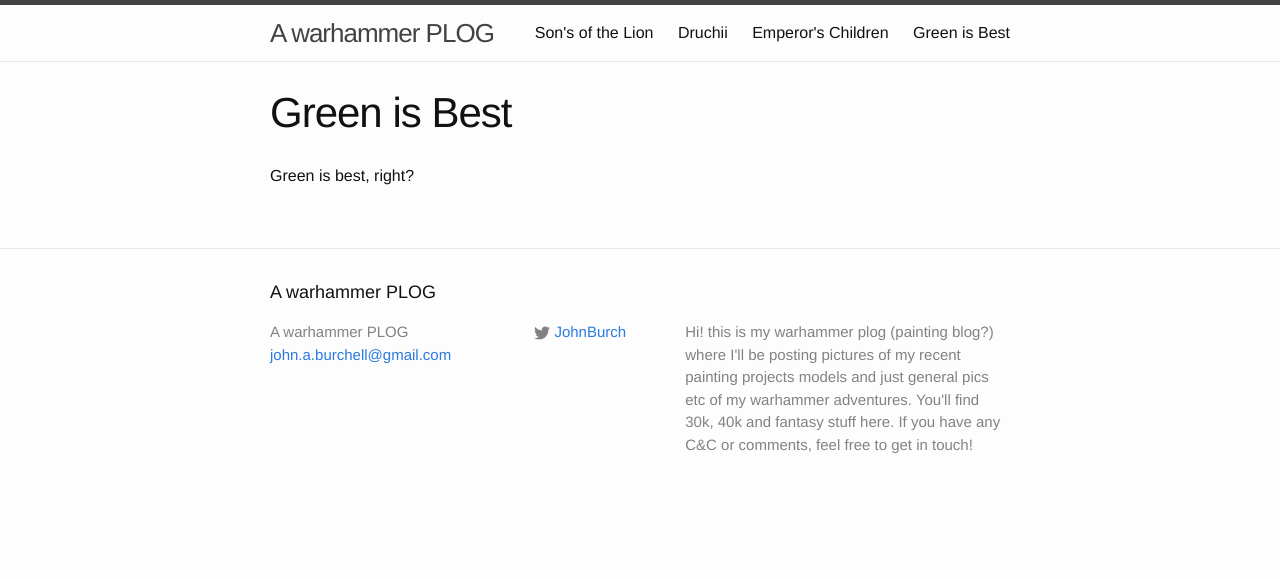
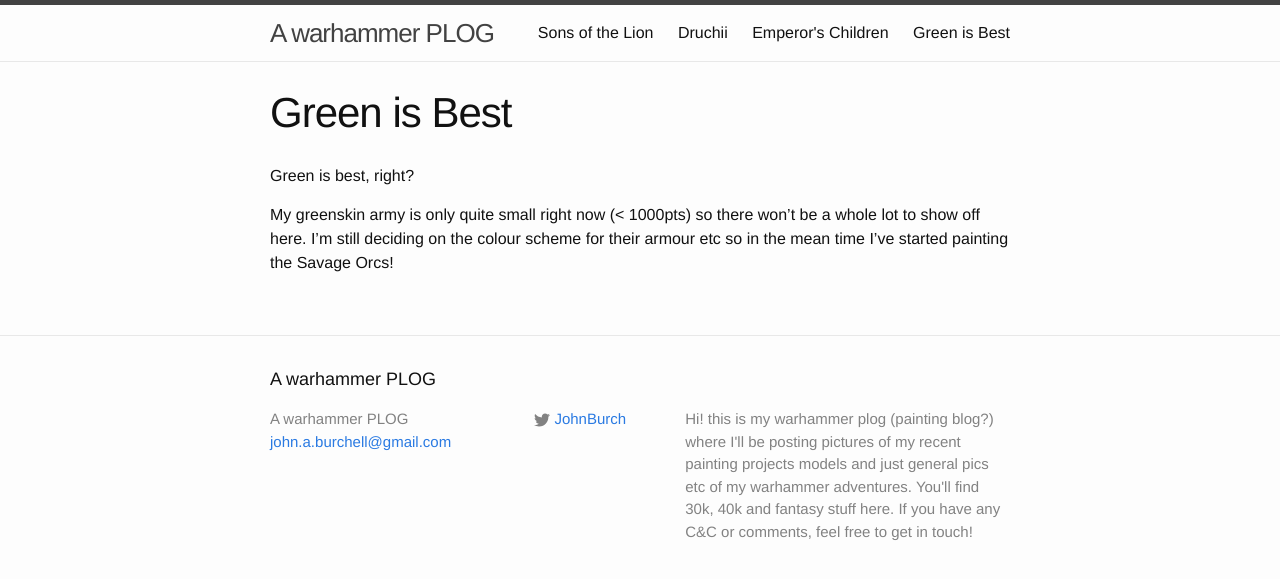
Before and after one commit to JohnBurchell/Website, a Jekyll site: the page built from warhammer_blog/orcs_n_gobbos.md, in a window 1280 px wide. Shown: the top 579 px of the page. Built offline with Jekyll 4.4.1, drawn with Linux system fonts in a browser that asks for light colours.

Commit message:
Fixed a typo and added more stuff to O&G

```diff
--- a/warhammer_blog/dark_angles.md
+++ b/warhammer_blog/dark_angles.md
@@ -1,6 +1,6 @@
 ---
 layout: page
-title: Son's of the Lion
+title: Sons of the Lion
 permalink: /DA/
 ---
 
--- a/warhammer_blog/orcs_n_gobbos.md
+++ b/warhammer_blog/orcs_n_gobbos.md
@@ -4,3 +4,5 @@
 permalink: /O&G/
 ---
 Green is best, right?
+
+My greenskin army is only quite small right now (< 1000pts) so there won't be a whole lot to show off here. I'm still deciding on the colour scheme for their armour etc so in the mean time I've started painting the Savage Orcs!
```
